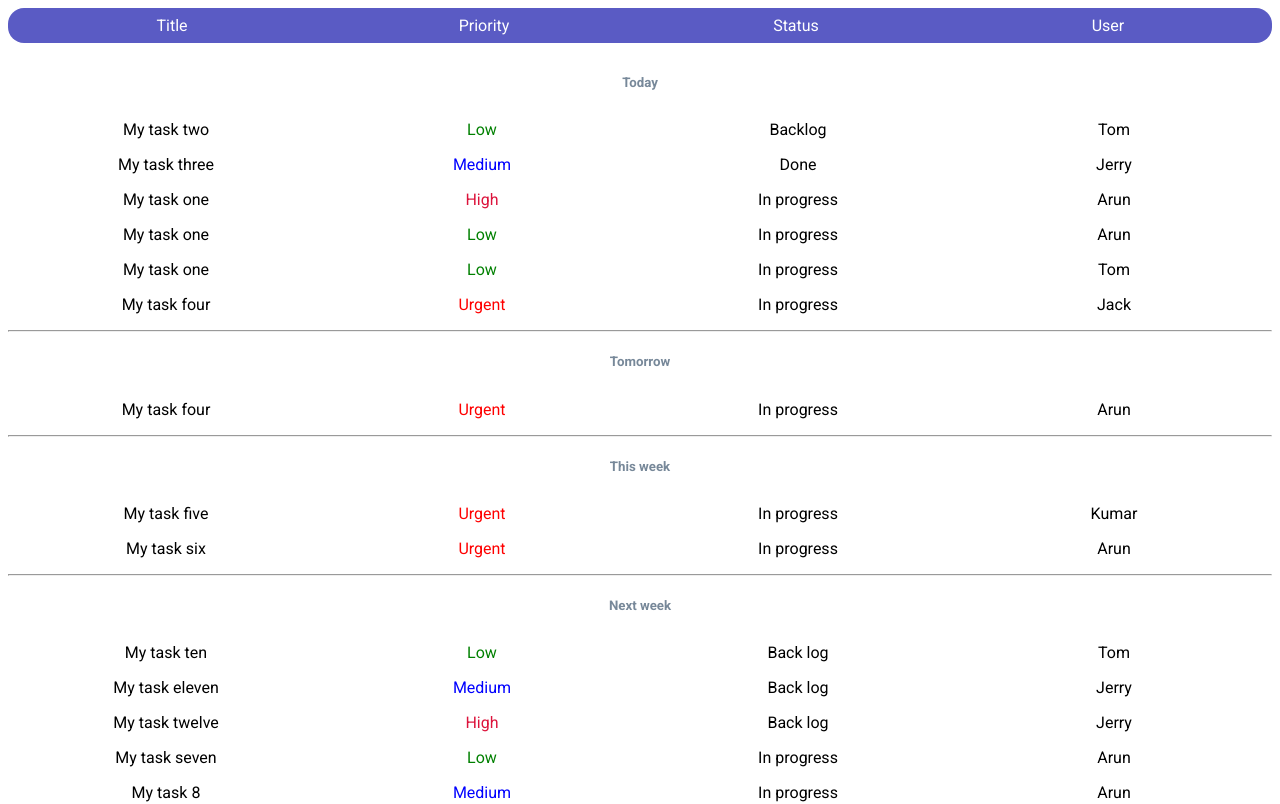
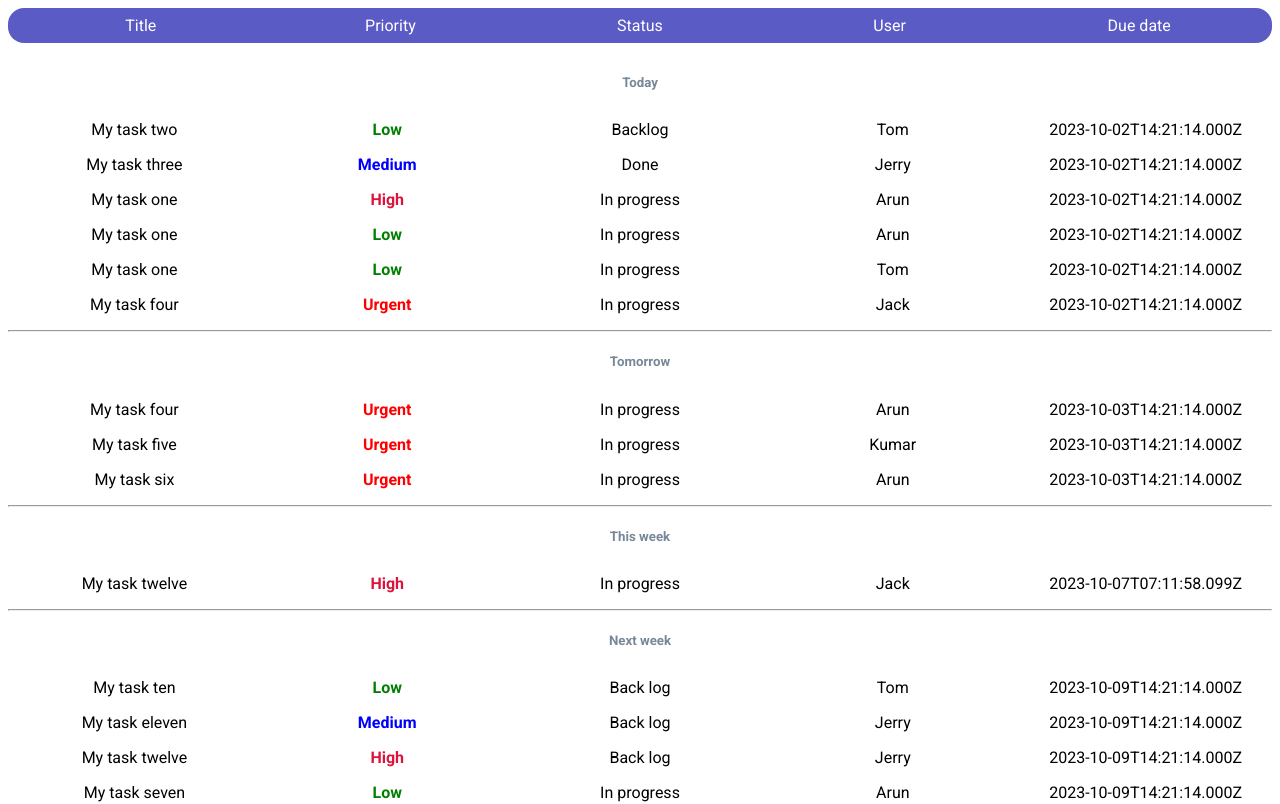
Before and after one commit to arunkumar413/taskManager2, a React (Create React App) app: page / in a window 1280 px wide. Shown: the top 804 px of the page. Built offline with nearby package versions, Linux system fonts and the light colour scheme.

Commit message:
fixing date condition issues

```diff
--- a/package.json
+++ b/package.json
@@ -8,6 +8,7 @@
   ],
   "main": "src/index.js",
   "dependencies": {
+    "date-fns": "^2.30.0",
     "loader-utils": "3.2.1",
     "react": "18.2.0",
     "react-dom": "18.2.0",
--- a/src/App.js
+++ b/src/App.js
@@ -2,11 +2,18 @@ import { useState } from "react";
 import "./styles.css";
 import { tasks } from "./tasks";
 import { sortItems } from "./sort";
+import { addWeeks, endOfTomorrow,add, addMonths,isToday,isTomorrow,isThisWeek,isThisMonth } from 'date-fns'
+import { IsDateFallsInNextWeek, isDateFallsInNextMonth } from "./util";
+
 
 export default function App() {
   const [tasksData, setTasks] = useState(tasks);
-  let sortedTasks = tasksData.sort((a, b) => a.dueDate - b.dueDate);
+  let sortedTasks = tasksData.sort((a, b) => new Date(a.dueDate) - new Date(b.dueDate));
   const today = new Date();
+
+
+
+
 
   const categorizedData = {
     today: [],
@@ -20,17 +27,17 @@ export default function App() {
   sortedTasks.forEach(function (item) {
     const itemDate = new Date(item.dueDate);
     const diffDays = Math.ceil((itemDate - today) / (1000 * 60 * 60 * 24));
-    if (diffDays === 0) {
+    if (isToday(new Date(item.dueDate))) {
       categorizedData.today.push(item);
-    } else if (diffDays === 1) {
+    } else if (isTomorrow(new Date(item.dueDate))) {
       categorizedData.tomorrow.push(item);
-    } else if (diffDays <= 7) {
+    } else if (isThisWeek( new Date(item.dueDate))) {
       categorizedData.thisWeek.push(item);
-    } else if (diffDays <= 14) {
+    } else if (IsDateFallsInNextWeek(new Date(item.dueDate))) {
       categorizedData.nextWeek.push(item);
-    } else if (itemDate.getMonth() === today.getMonth()) {
+    } else if (isThisMonth(new Date(item.dueDate))) {
       categorizedData.thisMonth.push(item);
-    } else if (itemDate.getMonth() === today.getMonth() + 1) {
+    } else if (isDateFallsInNextMonth(item.dueDate)) {
       categorizedData.nextMonth.push(item);
     }
   });
@@ -56,7 +63,7 @@ export default function App() {
     }
   }
 
-  const todayElements = sortedData.today.map(function (item, index) {
+  const todayElements = categorizedData.today.map(function (item, index) {
     return (
       <div key={index.toString()} className="task-container">
         <span className="title"> {item.title} </span>
@@ -64,6 +71,7 @@ export default function App() {
         <span> {item.status} </span>
         {/* <span> {new Date(item.dueDate).toLocaleString()} </span> */}
         <span> {item.user} </span>
+        <span> {item.dueDate} </span>
       </div>
     );
   });
@@ -76,6 +84,8 @@ export default function App() {
         <span> {item.status} </span>
         {/* <span> {new Date(item.dueDate).toLocaleString()} </span> */}
         <span> {item.user} </span>
+        <span> {item.dueDate} </span>
+
       </div>
     );
   });
@@ -88,6 +98,8 @@ export default function App() {
         <span> {item.status} </span>
         {/* <span> {new Date(item.dueDate).toLocaleString()} </span> */}
         <span> {item.user} </span>
+        <span> {item.dueDate} </span>
+
       </div>
     );
   });
@@ -100,6 +112,8 @@ export default function App() {
         <span> {item.status} </span>
         {/* <span> {new Date(item.dueDate).toLocaleString()} </span> */}
         <span> {item.user} </span>
+        <span> {item.dueDate} </span>
+
       </div>
     );
   });
@@ -115,6 +129,8 @@ export default function App() {
         <span> {item.status} </span>
         {/* <span> {new Date(item.dueDate).toLocaleString()} </span> */}
         <span> {item.user} </span>
+        <span> {item.dueDate} </span>
+
       </div>
     );
   });
@@ -130,6 +146,8 @@ export default function App() {
         <span> {item.status} </span>
         {/* <span> {new Date(item.dueDate).toLocaleString()} </span> */}
         <span> {item.user} </span>
+        <span> {item.dueDate} </span>
+
       </div>
     );
   });
@@ -141,6 +159,8 @@ export default function App() {
         <span>Priority</span>
         <span>Status</span>
         <span>User</span>
+        <span>Due date</span>
+
       </div>
       <div className="all-tasks-container">
         <h5 className="date-category"> Today </h5>
--- a/src/sort.js
+++ b/src/sort.js
@@ -13,7 +13,6 @@ export function sortItems(items) {
     return 0;
   });
 
-  console.log(sortedItems);
 
   return sortedItems;
 }
--- a/src/styles.css
+++ b/src/styles.css
@@ -10,16 +10,21 @@
 
 .task-container {
   display: grid;
-  grid-template-columns: 1fr 1fr 1fr 1fr;
+  grid-template-columns: 1fr 1fr 1fr 1fr 1fr;
   justify-content: center;
   align-items: center;
   gap: 1rem;
   padding: 0.5rem;
 }
 
+.task-container:hover{
+  background-color: #9192b2;
+  color: white;
+}
+
 .task-header {
   display: grid;
-  grid-template-columns: 1fr 1fr 1fr 1fr;
+  grid-template-columns: 1fr 1fr 1fr 1fr 1fr;
   justify-content: center;
   align-items: center;
   background-color: #5a5bc4;
@@ -42,13 +47,17 @@
   color: blue;
 }
 
+.high,.low,.medium,.urgent{
+  font-weight: bold;
+}
+
 .urgent {
   color: red;
 }
 
-.task-container:hover {
+/* .task-container:hover {
   background-color: whitesmoke;
-}
+} */
 
 
 .date-category{
--- a/src/tasks.js
+++ b/src/tasks.js
@@ -1,14 +1,16 @@
+import { endOfTomorrow, addWeeks, addMonths, add } from 'date-fns'
+
 export const tasks = [
   {
     title: "My task one",
-    dueDate: "2023-10-02T07:11:58.099Z",
+    dueDate: new Date().toISOString(),
     priority: "High",
     status: "In progress",
     user: "Arun"
   },
   {
     title: "My task one",
-    dueDate: "2023-10-02T07:11:58.099Z",
+    dueDate: new Date().toISOString(),
     priority: "Low",
     status: "In progress",
     user: "Arun"
@@ -16,35 +18,37 @@ export const tasks = [
 
   {
     title: "My task two",
-    dueDate: "2023-10-02T07:11:58.099Z",
+    dueDate: new Date().toISOString(),
     priority: "Low",
     status: "Backlog",
     user: "Tom"
   },
   {
     title: "My task one",
-    dueDate: "2023-10-02T07:11:58.099Z",
+    dueDate: new Date().toISOString(),
     priority: "Low",
     status: "In progress",
     user: "Tom"
   },
   {
     title: "My task three",
-    dueDate: "2023-10-02T07:11:58.099Z",
+    dueDate: new Date().toISOString(),
     priority: "Medium",
     status: "Done",
     user: "Jerry"
   },
   {
     title: "My task four",
-    dueDate: "2023-10-02T07:11:58.099Z",
+    dueDate: new Date().toISOString(),
     priority: "Urgent",
     status: "In progress",
     user: "Jack"
   },
   {
     title: "My task four",
-    dueDate: "2023-10-03T07:11:58.099Z",
+    dueDate: add(new Date(), {
+      days: 1
+    }).toISOString(),
     priority: "Urgent",
     status: "In progress",
     user: "Arun"
@@ -52,7 +56,9 @@ export const tasks = [
 
   {
     title: "My task five",
-    dueDate: "2023-10-04T07:11:58.099Z",
+    dueDate: add(new Date(), {
+      days: 1
+    }).toISOString(),
     priority: "Urgent",
     status: "In progress",
     user: "Kumar"
@@ -60,28 +66,30 @@ export const tasks = [
 
   {
     title: "My task six",
-    dueDate: "2023-10-04T07:11:58.099Z",
+    dueDate: add(new Date(), {
+      days: 1
+    }).toISOString(),
     priority: "Urgent",
     status: "In progress",
     user: "Arun"
   },
   {
     title: "My task seven",
-    dueDate: "2023-10-10T07:11:58.099Z",
+    dueDate: addWeeks(new Date(), 1).toISOString(),
     priority: "Low",
     status: "In progress",
     user: "Arun"
   },
   {
     title: "My task 8",
-    dueDate: "2023-10-10T07:11:58.099Z",
+    dueDate: addWeeks(new Date(), 1).toISOString(),
     priority: "Medium",
     status: "In progress",
     user: "Arun"
   },
   {
     title: "My task nine",
-    dueDate: "2023-10-10T07:11:58.099Z",
+    dueDate: addWeeks(new Date(), 1).toISOString(),
     priority: "High",
     status: "In progress",
     user: "Tom"
@@ -89,21 +97,21 @@ export const tasks = [
 
   {
     title: "My task ten",
-    dueDate: "2023-10-11T07:11:58.099Z",
+    dueDate: addWeeks(new Date(), 1).toISOString(),
     priority: "Low",
     status: "Back log",
     user: "Tom"
   },
   {
     title: "My task eleven",
-    dueDate: "2023-10-11T07:11:58.099Z",
+    dueDate: addWeeks(new Date(), 1).toISOString(),
     priority: "Medium",
     status: "Back log",
     user: "Jerry"
   },
   {
     title: "My task twelve",
-    dueDate: "2023-10-11T07:11:58.099Z",
+    dueDate: addWeeks(new Date(), 1).toISOString(),
     priority: "High",
     status: "Back log",
     user: "Jerry"
@@ -131,21 +139,35 @@ export const tasks = [
   },
   {
     title: "My task twelve",
-    dueDate: "2023-11-25T07:11:58.099Z",
+    dueDate: add(new Date(), {
+      months: 1
+    }).toISOString(),
     priority: "Low",
     status: "Back log",
     user: "Arun"
   },
   {
     title: "My task twelve",
-    dueDate: "2023-11-25T07:11:58.099Z",
+    dueDate: add(new Date(), {
+      months: 1
+    }).toISOString(),
     priority: "Medium",
     status: "In progress",
     user: "Jack"
   },
   {
     title: "My task twelve",
-    dueDate: "2023-11-25T07:11:58.099Z",
+    dueDate: add(new Date(), {
+      months: 1
+    }).toISOString(),
+    priority: "High",
+    status: "In progress",
+    user: "Jack"
+  },
+
+  {
+    title: "My task twelve",
+    dueDate: '2023-10-07T07:11:58.099Z',
     priority: "High",
     status: "In progress",
     user: "Jack"
--- /dev/null
+++ b/src/util.js
@@ -0,0 +1,49 @@
+import { isAfter, isBefore, endOfMonth, addMonths, startOfWeek, endOfWeek, addWeeks, isWithinInterval } from 'date-fns';
+
+
+export function IsDateFallsInNextWeek(dateToCheck) {
+    const currentDate = new Date();
+    const nextWeekDate = addWeeks(currentDate, 1);
+    const nextWeekStart = startOfWeek(nextWeekDate);
+    const nextWeekEnd = endOfWeek(nextWeekDate);
+    if (isAfter(dateToCheck, nextWeekStart) && isBefore(dateToCheck, nextWeekEnd)) {
+        return true
+    } else {
+        return false
+    }
+
+
+}
+
+export function isDateFallsInThisWeek(dateToCheck) {
+
+    const today = new Date();
+    const startOfCurrentWeek = startOfWeek(today);
+    const endOfCurrentWeek = endOfWeek(today);
+
+    const isDateWithinCurrentWeek = isWithinInterval(dateToCheck, { start: startOfCurrentWeek, end: endOfCurrentWeek });
+
+    if (isDateWithinCurrentWeek) {
+        return true
+    } else {
+        return false
+    }
+
+
+}
+
+export function isDateFallsInNextMonth(ISOdateString) {
+    const currentDate = new Date();
+    const nextMonthDate = addMonths(currentDate, 1);
+    const dateToCheck = new Date(ISOdateString);
+    const endOfCurrentMonth = endOfMonth(currentDate);
+
+    if (isAfter(dateToCheck, endOfCurrentMonth) && isBefore(dateToCheck, endOfMonth(nextMonthDate))) {
+        return true
+    } else {
+        return false
+
+    }
+
+
+}
```
Also changed, not shown: monospace.json (added, +16 -0 lines), 2 other files (tests, documents, lock files or other folders).
